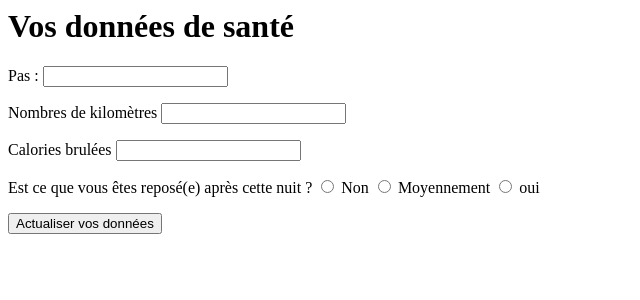
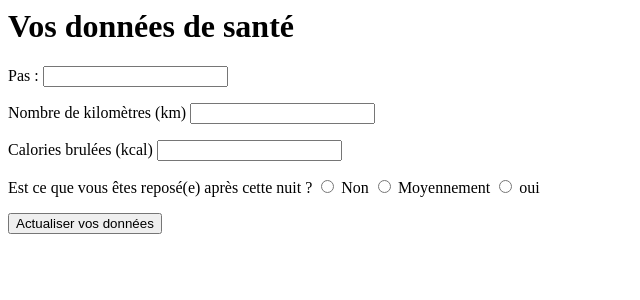
Before and after one commit to julesbock/2024_2025__lndb_friendlystep_gp6, a Flask app: template brouillon_maxime/templates/formulaires.html in a window 1280 px wide. Shown: the top 300 px of the page, without its empty margins (0-640 px from the left). Run offline with Flask 3, Linux system fonts and the light colour scheme; the template is opened without the code that fills it, so the values that code supplies are empty.

Commit message:
Update formulaires.html

```diff
--- a/brouillon_maxime/templates/formulaires.html
+++ b/brouillon_maxime/templates/formulaires.html
@@ -8,11 +8,11 @@
 </p>
 
 <p>
-    <label for="kilomètres parcourus"> Nombres de kilomètres</label>
+    <label for="kilomètres parcourus"> Nombre de kilomètres (km)</label>
     <input type="number" name="kilomètres" id="kilomètres parcourus">
 </p>
 <p>
-    <label for="calories"> Calories brulées</label>
+    <label for="calories"> Calories brulées (kcal)</label>
     <input type="number" name="calories" id="calories">
 </p>
 
```
